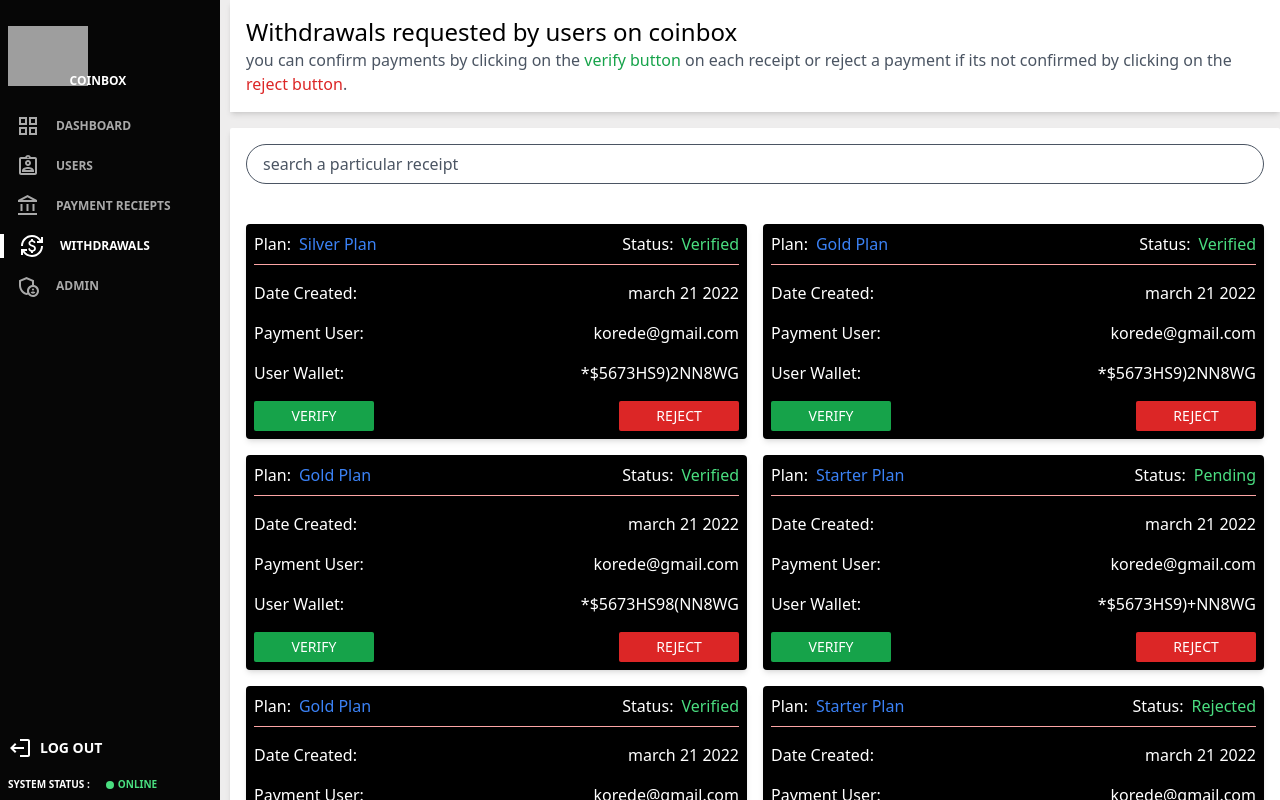
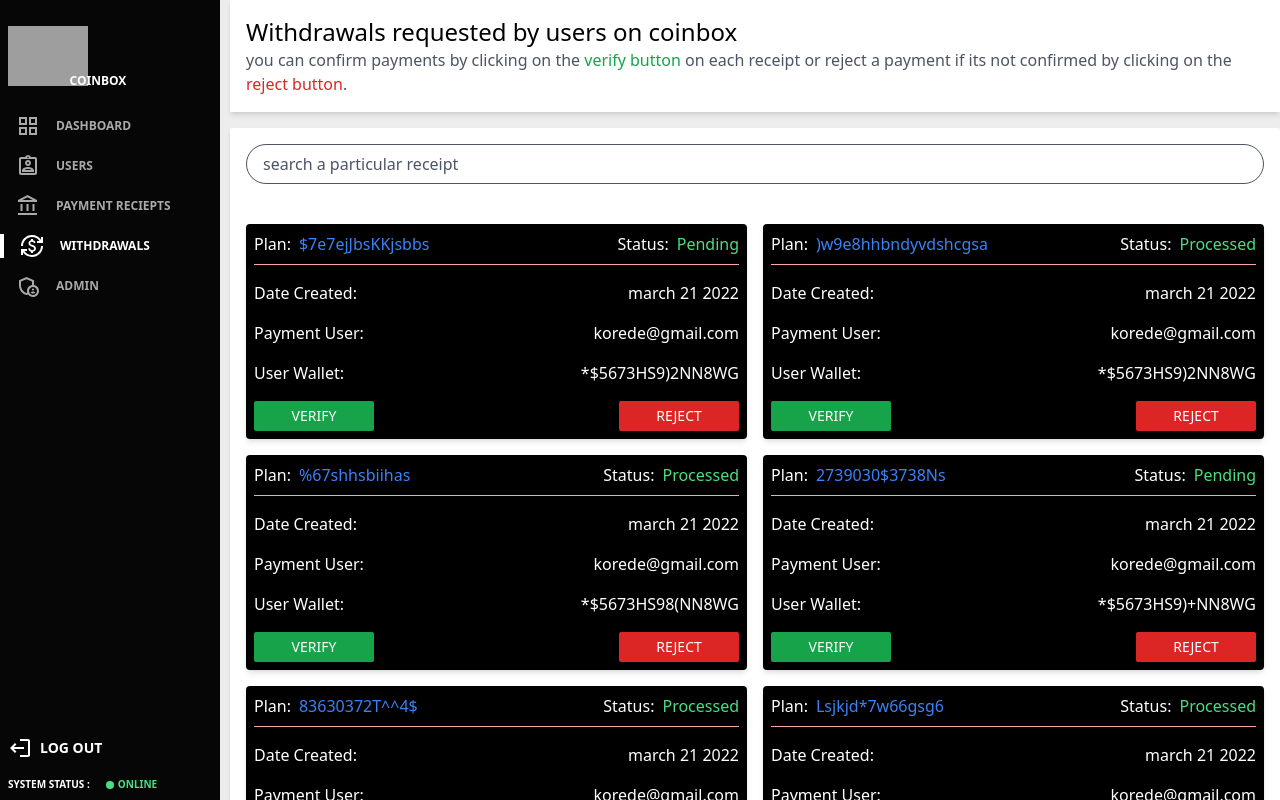
Before and after one commit to oladips772/authentication-app, a React (Create React App) app in the folder dashboard/: page /Withdrawals in a window 1280 px wide. Shown: the top 800 px of the page. Built offline with nearby package versions, Linux system fonts and the light colour scheme; grey boxes are pictures that could not be loaded.

Commit message:
creating admin page

```diff
--- a/dashboard/src/data/withdrawals.js
+++ b/dashboard/src/data/withdrawals.js
@@ -1,95 +1,75 @@
 /** @format */
-const receipts = [
+const withdrawals = [
   {
     id: 1,
-    paymentPlan: "Silver Plan",
-    status: "Verified",
+    paymentPlan: "$7e7ejJbsKKjsbbs",
+    status: "Pending",
     owner: "korede@gmail.com",
-    amount: "3000",
     userWallet: "*$5673HS9)2NN8WG",
-    transacionId: "83630372T^^4$",
   },
   {
     id: 2,
-    paymentPlan: "Gold Plan",
-    status: "Verified",
+    paymentPlan: ")w9e8hhbndyvdshcgsa",
+    status: "Processed",
     owner: "korede@gmail.com",
-    amount: "3000",
     userWallet: "*$5673HS9)2NN8WG",
-    transacionId: "83630372T^^4$",
   },
   {
     id: 3,
-    paymentPlan: "Gold Plan",
-    status: "Verified",
+    paymentPlan: "%67shhsbiihas",
+    status: "Processed",
     owner: "korede@gmail.com",
-    amount: "3000",
     userWallet: "*$5673HS98(NN8WG",
-    transacionId: "83630372T^^4$",
   },
   {
     id: 4,
-    paymentPlan: "Starter Plan",
+    paymentPlan: "2739030$3738Ns",
     status: "Pending",
     owner: "korede@gmail.com",
-    amount: "3000",
     userWallet: "*$5673HS9)+NN8WG",
-    transacionId: "83630372T^^4$",
   },
   {
     id: 5,
-    paymentPlan: "Gold Plan",
-    status: "Verified",
+    paymentPlan: "83630372T^^4$",
+    status: "Processed",
     owner: "korede@gmail.com",
-    amount: "3000",
     userWallet: "*$5673HS9)_NN8WG",
-    transacionId: "83630372T^^4$",
   },
   {
     id: 6,
-    paymentPlan: "Starter Plan",
-    status: "Rejected",
+    paymentPlan: "Lsjkjd*7w66gsg6",
+    status: "Processed",
     owner: "korede@gmail.com",
-    amount: "3000",
     userWallet: "*$5673HS9(NN8WG",
-    transacionId: "83630372T^^4$",
   },
   {
     id: 7,
-    paymentPlan: "Silver Plan",
-    status: "Verified",
+    paymentPlan: "Lsjkjd*7w66gsg6",
+    status: "Processed",
     owner: "korede@gmail.com",
-    amount: "3000",
     userWallet: "*$5673HS94(NN8WG",
-    transacionId: "83630372T^^4$",
   },
   {
     id: 8,
-    paymentPlan: "Starter Plan",
-    status: "Verified",
+    paymentPlan: "Lsjkjd*7w66gsg6",
+    status: "Processed",
     owner: "korede@gmail.com",
-    amount: "3000",
     userWallet: "*$5673HS9(NN8WG",
-    transacionId: "83630372T^^4$",
   },
   {
     id: 9,
-    paymentPlan: "Starter Plan",
-    status: "Pending",
+    paymentPlan: "LKhG**76353_+122sd",
+    status: "Processed",
     owner: "oladips@gmail.com",
-    amount: "3000",
     userWallet: "*$5673HS91(NN8WG",
-    transacionId: "83630372T^^4$",
   },
   {
     id: 10,
-    paymentPlan: "Silver Plan",
-    status: "Verified",
+    paymentPlan: "Lsjkjd*7w66gsg6",
+    status: "Processed",
     owner: "jane@gmail.com",
-    amount: "3000",
     userWallet: "*$5673HS9)(NN8WG",
-    transacionId: "83630372T^^4$",
   },
 ];
 
-export default receipts;
+export default withdrawals;
--- a/dashboard/src/pages/AdminsPage.js
+++ b/dashboard/src/pages/AdminsPage.js
@@ -1,12 +1,34 @@
-import React from 'react'
-import Sidebar from '../components/Sidebar'
+/** @format */
+import React from "react";
+import Sidebar from "../components/Sidebar";
 
 function AdminsPage() {
   return (
     <div>
       <Sidebar />
+      <div className="ml-[230px] ">
+        <div className="p-2 bg-white shadow-md">
+          <h1 className="text-3xl">Welcome Admin.</h1>
+          <p className="text-gray-600">You can update passwords here..</p>
+        </div>
+        <div className="mt-8 flex flex-col bg-white p-4 items-center w-[60%]">
+          <input
+            type="text"
+            placeholder="new password"
+            className="w-[660px] outline-none border border-gray-600 h-10 p-2 mb-2 rounded-md"
+          />
+          <input
+            type="text"
+            placeholder="confirm password"
+            className="w-[660px] outline-none border border-gray-600 h-10 p-2 rounded-md"
+          />
+          <button className="bg-black text-white text-sm rounded-sm w-[660px] h-10 mt-4 font-[500]">
+            UPDATE
+          </button>
+        </div>
+      </div>
     </div>
-  )
+  );
 }
 
-export default AdminsPage
+export default AdminsPage;
--- a/dashboard/src/pages/WithdrawalPage.js
+++ b/dashboard/src/pages/WithdrawalPage.js
@@ -1,6 +1,7 @@
 import React from 'react'
 import Sidebar from '../components/Sidebar'
 import receipts from "../data/receipt";
+import withdrawals from "../data/withdrawals";
 
 
 function WithdrawalPage() {
@@ -31,7 +32,7 @@ function WithdrawalPage() {
           {/* payments receipts */}
           <div className="grid grid-cols-2 gap-4">
             {/* receipt */}
-            {receipts.map((item) => (
+            {withdrawals.map((item) => (
               <div
                 className="shadow-md flex-col items-center p-2 rounded bg-black text-white"
                 key={item.id}
```
